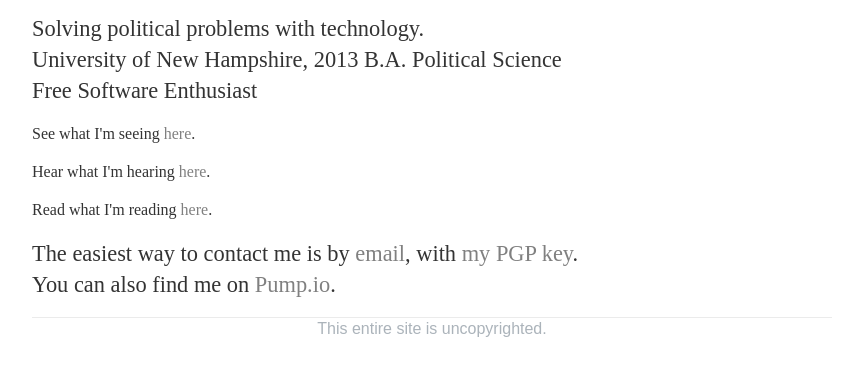
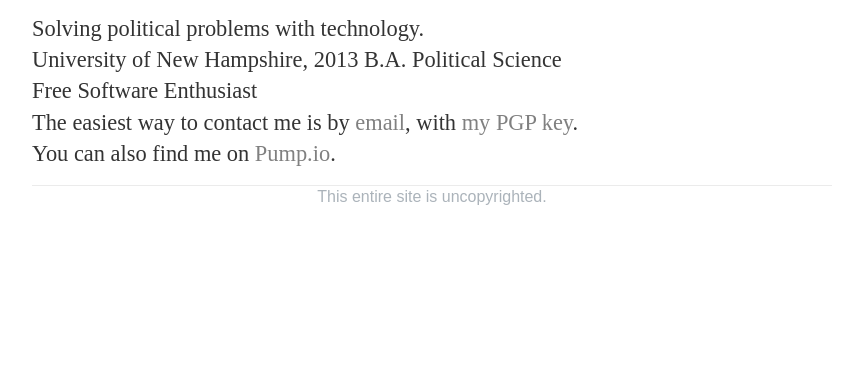
Before and after one commit to bencook/bencook.github.io, a plain HTML site: page index.html in a window 1280 px wide. Shown: the part 118-494 px from the top of the page, without its empty margins (208-1071 px from the left). Drawn offline with Linux system fonts and the light colour scheme.

Commit message:
Removed links to Flickr, Goodreads, and Librefm

```diff
--- a/index.html
+++ b/index.html
@@ -17,9 +17,7 @@
     <h3>Solving political problems with technology.</h3>
     <h3>University of New Hampshire, 2013 B.A. Political Science</h3>
 	<h3>Free Software Enthusiast</h3>
-    <p>See what I'm seeing <a href="https://www.flickr.com/photos/124635248@N04/">here</a>.</p>
-	<p>Hear what I'm hearing <a href="https://libre.fm/user/becook">here</a>.</p>
-	<p>Read what I'm reading <a href="https://www.goodreads.com/user/show/32268204-bencook">here</a>.</p>
+
     <h3>The easiest way to contact me is by <a href="mailto:me@benjamincook.org">email</a>, with <a href="https://keybase.io/bencook/key.asc">my PGP key</a>.</h3>
     <h3>You can also find me on <a href="https://microca.st/BenCook">Pump.io</a>.</h3>
     <p></p>
```
